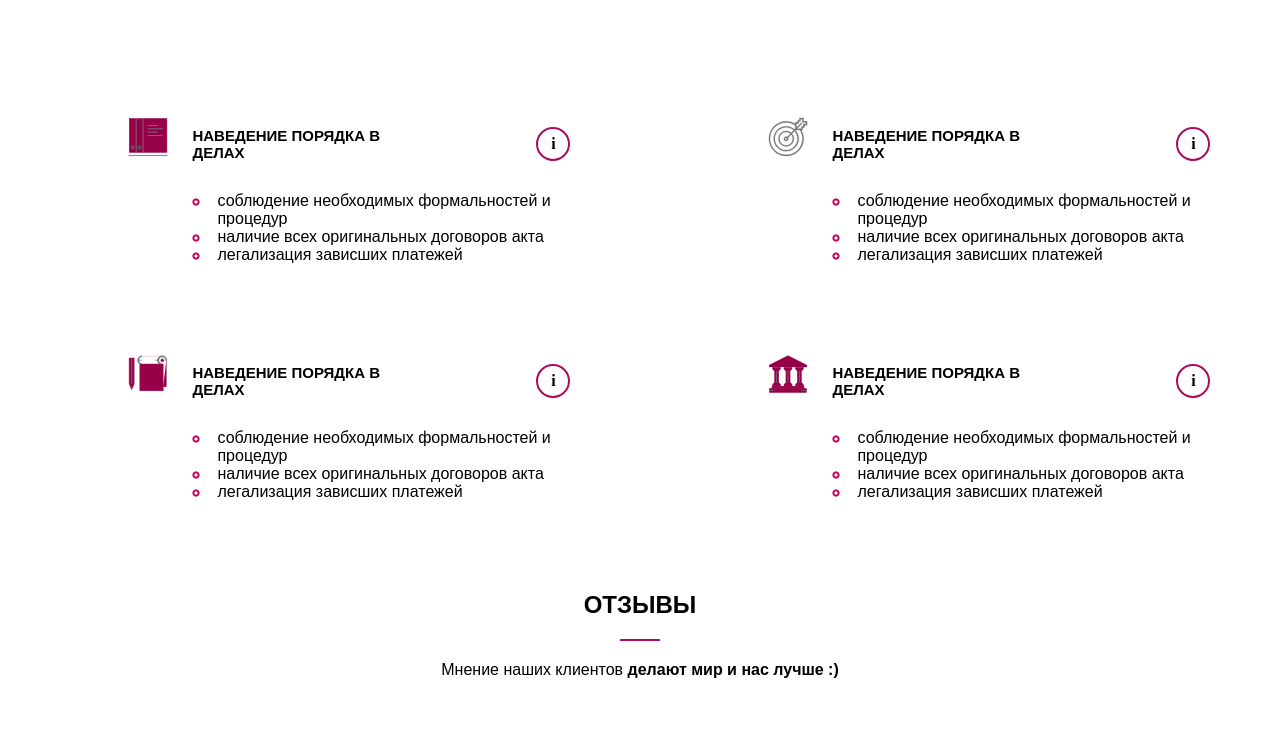
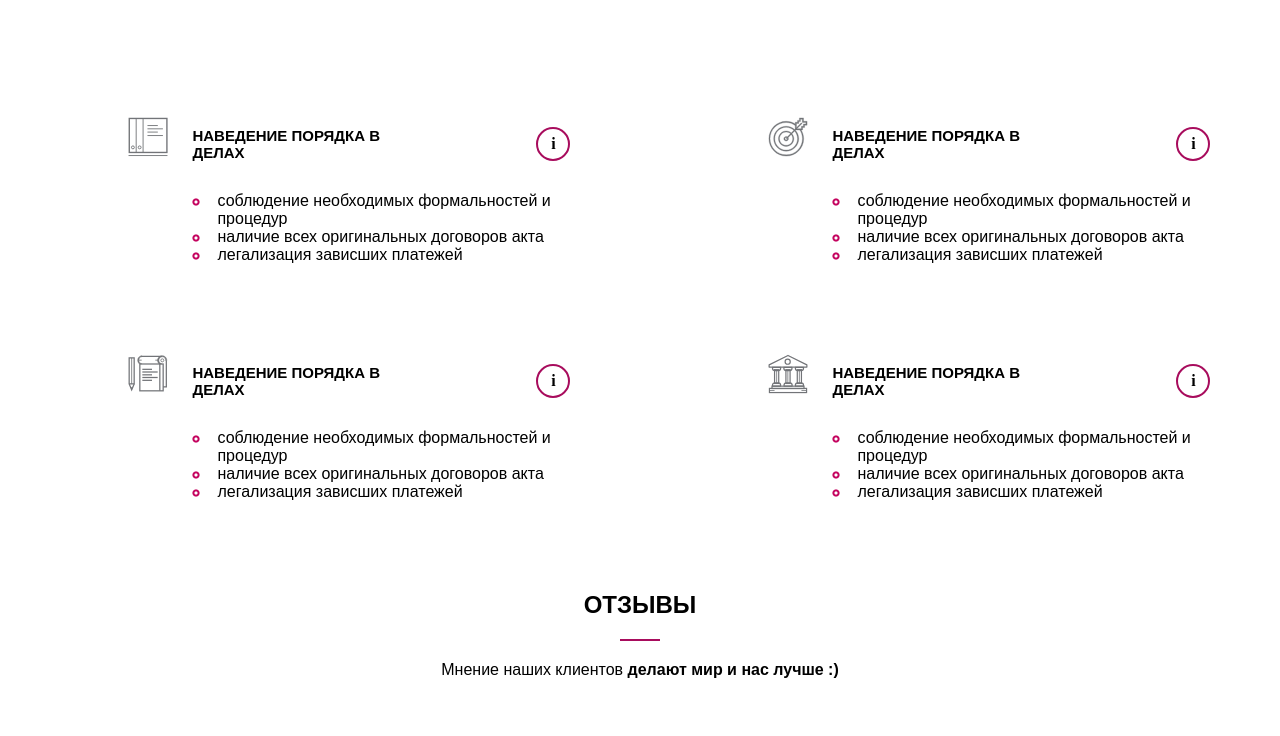
Before and after one commit to MateAcademy-FE-study/decolete_ASI, a website: page index.html in a window 1280 px wide. Shown: the part 969-1705 px from the top of the page. Drawn offline with Linux system fonts and the light colour scheme.

Commit message:
fix problems with svg

```diff
--- a/app/style.css
+++ b/app/style.css
@@ -112,9 +112,9 @@ html, body, ul{
     vertical-align: top;
 }
 
-.st0{fill:none;stroke:#727478;stroke-width:0.75;stroke-miterlimit:10;}
-.st1{fill:none;stroke:#727478;stroke-width:0.5;stroke-miterlimit:10;}
-.st2{fill:none;stroke:#727478;stroke-width:0.75;stroke-linecap:round;stroke-linejoin:round;stroke-miterlimit:10;}
+.st0a{fill:none;stroke:#727478;stroke-width:0.75;stroke-miterlimit:10;}
+.st1a{fill:none;stroke:#727478;stroke-width:0.5;stroke-miterlimit:10;}
+.st2a{fill:none;stroke:#727478;stroke-width:0.75;stroke-linecap:round;stroke-linejoin:round;stroke-miterlimit:10;}
 .st3{stroke:#727478;stroke-width:0.2758;stroke-miterlimit:10;}
 .st4{fill: #727478;stroke:#727478;stroke-width:0.2;stroke-miterlimit:10;}
 .fl0{fill:#727478;stroke:#727478;stroke-width:0.2758;stroke-miterlimit:10;}
--- a/index.html
+++ b/index.html
@@ -196,16 +196,16 @@
                 <div class="service-item">
                     <div class="service-image-wrapper">
                         <svg class="svg" version="1.1" id="Layer_1" xmlns="http://www.w3.org/2000/svg" xmlns:xlink="http://www.w3.org/1999/xlink" x="0px" y="0px" viewBox="0 0 22 22" style="enable-background:new 0 0 22 22;" xml:space="preserve">
-                            <rect x="0.7" y="0.8" class="st0 svg__st" width="20.7" height="18.7" />
-                            <line class="st1 svg__st" x1="4.5" y1="0.8" x2="4.5" y2="19.5" />
-                            <line class="st1 svg__st" x1="8.3" y1="0.8" x2="8.3" y2="19.5" />
-                            <ellipse class="st1 svg__st" cx="2.7" cy="16.7" rx="0.8" ry="0.8" />
-                            <ellipse class="st1 svg__st" cx="6.4" cy="16.7" rx="0.8" ry="0.8" />
-                            <line class="st1 svg__st" x1="0.3" y1="21.2" x2="21.7" y2="21.2" />
-                            <line class="st1 svg__st" x1="10.7" y1="4.7" x2="16.4" y2="4.7" />
-                            <line class="st1 svg__st" x1="10.7" y1="6.5" x2="19.2" y2="6.5" />
-                            <line class="st1 svg__st" x1="10.7" y1="8.3" x2="16.4" y2="8.3" />
-                            <line class="st1 svg__st" x1="10.7" y1="10.2" x2="19.2" y2="10.2" />
+                            <rect x="0.7" y="0.8" class="st0a svg__st" width="20.7" height="18.7" />
+                            <line class="st1a svg__st" x1="4.5" y1="0.8" x2="4.5" y2="19.5" />
+                            <line class="st1a svg__st" x1="8.3" y1="0.8" x2="8.3" y2="19.5" />
+                            <ellipse class="st1a svg__st" cx="2.7" cy="16.7" rx="0.8" ry="0.8" />
+                            <ellipse class="st1a svg__st" cx="6.4" cy="16.7" rx="0.8" ry="0.8" />
+                            <line class="st1a svg__st" x1="0.3" y1="21.2" x2="21.7" y2="21.2" />
+                            <line class="st1a svg__st" x1="10.7" y1="4.7" x2="16.4" y2="4.7" />
+                            <line class="st1a svg__st" x1="10.7" y1="6.5" x2="19.2" y2="6.5" />
+                            <line class="st1a svg__st" x1="10.7" y1="8.3" x2="16.4" y2="8.3" />
+                            <line class="st1a svg__st" x1="10.7" y1="10.2" x2="19.2" y2="10.2" />
                         </svg>
                     </div>
                     <div class="service-content">
@@ -284,26 +284,26 @@
                     <div class="service-image-wrapper">
                         <svg class="svg" version="1.1" id="Layer_1" xmlns="http://www.w3.org/2000/svg" xmlns:xlink="http://www.w3.org/1999/xlink" x="0px" y="0px" viewBox="0 0 24 23" style="enable-background:new 0 0 24 23;" xml:space="preserve">
                             <g>
-                                <polygon class="st0 svg__st" points="3.7,18 2.2,21.5 0.7,18 0.7,2.4 3.7,2.4     " />
-                                <line class="st1 svg__st" x1="2.2" y1="2.4" x2="2.2" y2="18" />
-                                <line class="st1 svg__st" x1="1.6" y1="20.2" x2="2.8" y2="20.2" />
-                                <line class="st2 svg__st" x1="0.9" y1="18" x2="3.5" y2="18" />
+                                <polygon class="st0a svg__st" points="3.7,18 2.2,21.5 0.7,18 0.7,2.4 3.7,2.4     " />
+                                <line class="st1a svg__st" x1="2.2" y1="2.4" x2="2.2" y2="18" />
+                                <line class="st1a svg__st" x1="1.6" y1="20.2" x2="2.8" y2="20.2" />
+                                <line class="st2a svg__st" x1="0.9" y1="18" x2="3.5" y2="18" />
                                 <g>
-                                    <rect x="7.1" y="6" class="st0 svg__st" width="14" height="16.1" />
-                                    <line class="st0 svg__st" x1="19.1" y1="6" x2="19.1" y2="22" />
-                                    <polyline class="st0 svg__st" points="21.1,19.7 23,19.7 23,3.9      " />
-                                    <line class="st0 svg__st" x1="8.6" y1="9.2" x2="14.4" y2="9.2" />
-                                    <line class="st0 svg__st" x1="8.6" y1="10.8" x2="17.8" y2="10.8" />
-                                    <line class="st0 svg__st" x1="8.6" y1="12.5" x2="14.4" y2="12.5" />
-                                    <line class="st0 svg__st" x1="8.6" y1="14.1" x2="17.8" y2="14.1" />
-                                    <line class="st0 svg__st" x1="8.6" y1="15.8" x2="14.4" y2="15.8" />
-                                    <line class="st2 svg__st" x1="8.1" y1="1.4" x2="20.1" y2="1.4" />
+                                    <rect x="7.1" y="6" class="st0a svg__st" width="14" height="16.1" />
+                                    <line class="st0a svg__st" x1="19.1" y1="6" x2="19.1" y2="22" />
+                                    <polyline class="st0a svg__st" points="21.1,19.7 23,19.7 23,3.9      " />
+                                    <line class="st0a svg__st" x1="8.6" y1="9.2" x2="14.4" y2="9.2" />
+                                    <line class="st0a svg__st" x1="8.6" y1="10.8" x2="17.8" y2="10.8" />
+                                    <line class="st0a svg__st" x1="8.6" y1="12.5" x2="14.4" y2="12.5" />
+                                    <line class="st0a svg__st" x1="8.6" y1="14.1" x2="17.8" y2="14.1" />
+                                    <line class="st0a svg__st" x1="8.6" y1="15.8" x2="14.4" y2="15.8" />
+                                    <line class="st2a svg__st" x1="8.1" y1="1.4" x2="20.1" y2="1.4" />
                                     <path class="fl0 svg__fl" d="M22.6,3.9h0.7c0,0,0,0,0-0.1c0-1.6-1.3-2.8-2.8-2.8s-2.8,1.3-2.8,2.8c0,0.9,0.4,1.6,1,2.2h1.4V5.8c-0.9-0.2-1.6-1-1.6-2
                                             c0-1.1,0.9-2.1,2.1-2.1S22.6,2.7,22.6,3.9C22.6,3.8,22.6,3.8,22.6,3.9z" />
                                     <path class="fl0 svg__fl" d="M6.5,3.7c0-1,0.7-1.9,1.7-2V1C6.9,1.1,5.8,2.3,5.8,3.7c0,0.9,0.4,1.6,1,2.2h1.4V5.8C7.2,5.6,6.5,4.7,6.5,3.7z" />
-                                    <circle class="st1 svg__st" cx="20.6" cy="3.8" r="0.9" />
-                                    <line class="st1 svg__st" x1="6.5" y1="3.7" x2="8.2" y2="3.7" />
-                                    <line class="st1 svg__st" x1="16.4" y1="3.7" x2="18.1" y2="3.7" />
+                                    <circle class="st1a svg__st" cx="20.6" cy="3.8" r="0.9" />
+                                    <line class="st1a svg__st" x1="6.5" y1="3.7" x2="8.2" y2="3.7" />
+                                    <line class="st1a svg__st" x1="16.4" y1="3.7" x2="18.1" y2="3.7" />
                                 </g>
                             </g>
                         </svg>
@@ -340,37 +340,37 @@
                             <g>
                                 <g>
                                     <g>
-                                        <rect x="4.1" y="9.8" class="st0 svg__st" width="2.6" height="8.6" />
-                                        <path class="st0 svg__st" d="M2.9,8.3C2.8,8.5,2.8,8.7,2.8,8.9c0,0.8,0.7,1.5,1.5,1.5h2.1c0.8,0,1.5-0.7,1.5-1.5c0-0.2,0-0.4-0.1-0.6H2.9
+                                        <rect x="4.1" y="9.8" class="st0a svg__st" width="2.6" height="8.6" />
+                                        <path class="st0a svg__st" d="M2.9,8.3C2.8,8.5,2.8,8.7,2.8,8.9c0,0.8,0.7,1.5,1.5,1.5h2.1c0.8,0,1.5-0.7,1.5-1.5c0-0.2,0-0.4-0.1-0.6H2.9
                                                 z" />
-                                        <path class="st0 svg__st" d="M7.8,20.1c0.1-0.2,0.1-0.4,0.1-0.6c0-0.8-0.7-1.5-1.5-1.5H4.3c-0.8,0-1.5,0.7-1.5,1.5c0,0.2,0,0.4,0.1,0.6
+                                        <path class="st0a svg__st" d="M7.8,20.1c0.1-0.2,0.1-0.4,0.1-0.6c0-0.8-0.7-1.5-1.5-1.5H4.3c-0.8,0-1.5,0.7-1.5,1.5c0,0.2,0,0.4,0.1,0.6
                                                 H7.8z" />
                                     </g>
                                     <g>
-                                        <rect x="11.2" y="9.8" class="st0 svg__st" width="2.6" height="8.6" />
-                                        <path class="st0 svg__st" d="M10,8.3C10,8.5,9.9,8.7,9.9,8.9c0,0.8,0.7,1.5,1.5,1.5h2.1c0.8,0,1.5-0.7,1.5-1.5c0-0.2,0-0.4-0.1-0.6H10z" />
-                                        <path class="st0 svg__st" d="M15,20.1c0.1-0.2,0.1-0.4,0.1-0.6c0-0.8-0.7-1.5-1.5-1.5h-2.1c-0.8,0-1.5,0.7-1.5,1.5c0,0.2,0,0.4,0.1,0.6
+                                        <rect x="11.2" y="9.8" class="st0a svg__st" width="2.6" height="8.6" />
+                                        <path class="st0a svg__st" d="M10,8.3C10,8.5,9.9,8.7,9.9,8.9c0,0.8,0.7,1.5,1.5,1.5h2.1c0.8,0,1.5-0.7,1.5-1.5c0-0.2,0-0.4-0.1-0.6H10z" />
+                                        <path class="st0a svg__st" d="M15,20.1c0.1-0.2,0.1-0.4,0.1-0.6c0-0.8-0.7-1.5-1.5-1.5h-2.1c-0.8,0-1.5,0.7-1.5,1.5c0,0.2,0,0.4,0.1,0.6
                                                 H15z" />
                                     </g>
                                     <g>
-                                        <rect x="18.3" y="9.8" class="st0 svg__st" width="2.6" height="8.6" />
-                                        <path class="st0 svg__st" d="M17.2,8.3c-0.1,0.2-0.1,0.4-0.1,0.6c0,0.8,0.7,1.5,1.5,1.5h2.1c0.8,0,1.5-0.7,1.5-1.5c0-0.2,0-0.4-0.1-0.6
+                                        <rect x="18.3" y="9.8" class="st0a svg__st" width="2.6" height="8.6" />
+                                        <path class="st0a svg__st" d="M17.2,8.3c-0.1,0.2-0.1,0.4-0.1,0.6c0,0.8,0.7,1.5,1.5,1.5h2.1c0.8,0,1.5-0.7,1.5-1.5c0-0.2,0-0.4-0.1-0.6
                                                 H17.2z" />
-                                        <path class="st0 svg__st" d="M22.1,20.1c0.1-0.2,0.1-0.4,0.1-0.6c0-0.8-0.7-1.5-1.5-1.5h-2.1c-0.8,0-1.5,0.7-1.5,1.5c0,0.2,0,0.4,0.1,0.6
+                                        <path class="st0a svg__st" d="M22.1,20.1c0.1-0.2,0.1-0.4,0.1-0.6c0-0.8-0.7-1.5-1.5-1.5h-2.1c-0.8,0-1.5,0.7-1.5,1.5c0,0.2,0,0.4,0.1,0.6
                                                 H22.1z" />
                                     </g>
-                                    <line class="st1 svg__st" x1="5.4" y1="10.4" x2="5.4" y2="18" />
-                                    <line class="st1 svg__st" x1="12.4" y1="10.4" x2="12.4" y2="18" />
-                                    <line class="st1 svg__st" x1="19.6" y1="10.4" x2="19.6" y2="18" />
+                                    <line class="st1a svg__st" x1="5.4" y1="10.4" x2="5.4" y2="18" />
+                                    <line class="st1a svg__st" x1="12.4" y1="10.4" x2="12.4" y2="18" />
+                                    <line class="st1a svg__st" x1="19.6" y1="10.4" x2="19.6" y2="18" />
                                 </g>
-                                <rect x="2.5" y="20.1" class="st0 svg__st" width="20" height="1.5" />
-                                <polygon class="st2 svg__st" points="24.3,8.2 0.7,8.2 0.7,6.8 12.5,0.9 24.3,6.8     " />
-                                <ellipse class="st2 svg__st" cx="12.3" cy="4.8" rx="1.6" ry="1.6" />
+                                <rect x="2.5" y="20.1" class="st0a svg__st" width="20" height="1.5" />
+                                <polygon class="st2a svg__st" points="24.3,8.2 0.7,8.2 0.7,6.8 12.5,0.9 24.3,6.8     " />
+                                <ellipse class="st2a svg__st" cx="12.3" cy="4.8" rx="1.6" ry="1.6" />
                                 <g>
-                                    <rect x="0.9" y="21.5" class="st0 svg__st" width="23.2" height="2.6" />
+                                    <rect x="0.9" y="21.5" class="st0a svg__st" width="23.2" height="2.6" />
                                     <g>
-                                        <line class="st1 svg__st" x1="0.9" y1="22.8" x2="4.1" y2="22.8" />
-                                        <line class="st1 svg__st" x1="20.9" y1="22.8" x2="24.1" y2="22.8" />
+                                        <line class="st1a svg__st" x1="0.9" y1="22.8" x2="4.1" y2="22.8" />
+                                        <line class="st1a svg__st" x1="20.9" y1="22.8" x2="24.1" y2="22.8" />
                                     </g>
                                 </g>
                             </g>
```
